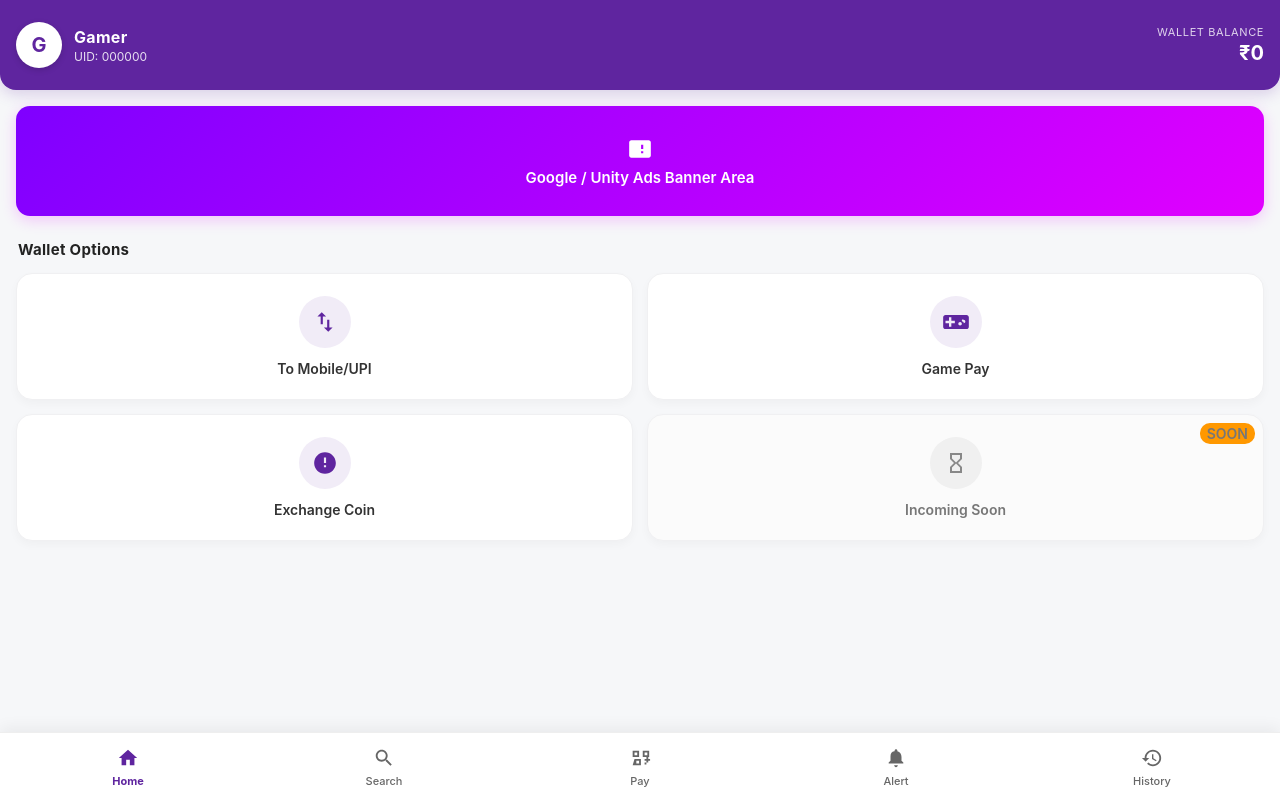
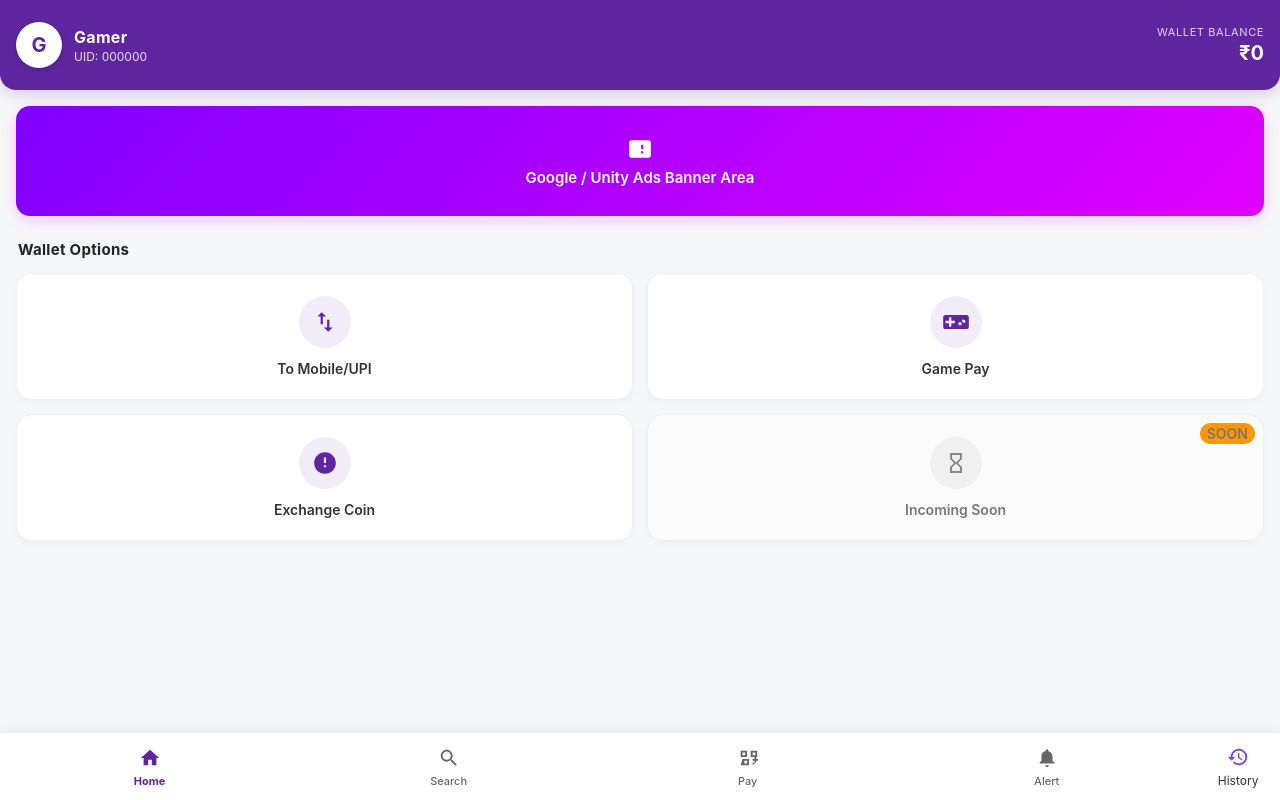
Before and after one commit to mrparveen99927/central-wallet-backend, a website: page dashboard.html in a window 1280 px wide. Drawn offline with Linux system fonts and the light colour scheme.

Commit message:
Add files via upload

```diff
--- a/dashboard.html
+++ b/dashboard.html
@@ -374,11 +374,15 @@
             <div class="nav-icon-wrapper"><svg class="nav-icon-svg" viewBox="0 0 24 24"><path d="M12 22c1.1 0 2-.9 2-2h-4c0 1.1.89 2 2 2zm6-6v-5c0-3.07-1.64-5.64-4.5-6.32V4c0-.83-.67-1.5-1.5-1.5s-1.5.67-1.5 1.5v.68C7.63 4.36 6 6.92 6 10v5l-2 2v1h16v-1l-2-2z"/></svg></div>
             <span>Alert</span>
         </div>
-        <div class="nav-item" onclick="handleBottomNavClick('History')">
-            <div class="nav-icon-wrapper"><svg class="nav-icon-svg" viewBox="0 0 24 24"><path d="M13 3c-4.97 0-9 4.03-9 9H1l3.89 3.89.07.14L9 12H6c0-3.87 3.13-7 7-7s7 3.13 7 7-3.13 7-7 7c-1.93 0-3.68-.79-4.94-2.06l-1.42 1.42C8.27 19.99 10.51 21 13 21c4.97 0 9-4.03 9-9s-4.03-9-9-9zm-1 5v5l4.28 2.54.72-1.21-3.5-2.08V8H12z"/></svg></div>
-            <span>History</span>
-        </div>
+        <div class="option-box" onclick="location.href='history.html'" style="cursor: pointer; display: flex; flex-direction: column; align-items: center; text-align: center;">
+    <div class="nav-icon-wrapper" style="margin-bottom: 4px;">
+        <svg class="nav-icon-svg" viewBox="0 0 24 24" style="width: 22px; height: 22px; fill: #7c3aed;">
+            <path d="M13 3c-4.97 0-9 4.03-9 9H1l3.89 3.89.07.14L9 12H6c0-3.87 3.13-7 7-7s7 3.13 7 7-3.13 7-7 7c-1.93 0-3.68-.79-4.94-2.06l-1.42 1.42C8.27 19.99 10.51 21 13 21c4.97 0 9-4.03 9-9s-4.03-9-9-9zm-1 5v5l4.28 2.54.72-1.21-3.5-2.08V8H12z"/>
+        </svg>
     </div>
+    <span style="font-weight: normal; font-size: 12px; color: #333; display: block;">History</span>
+</div>
+
 
     <!-- Custom Popup Container -->
     <div id="custom-popup" class="popup-overlay">
```
